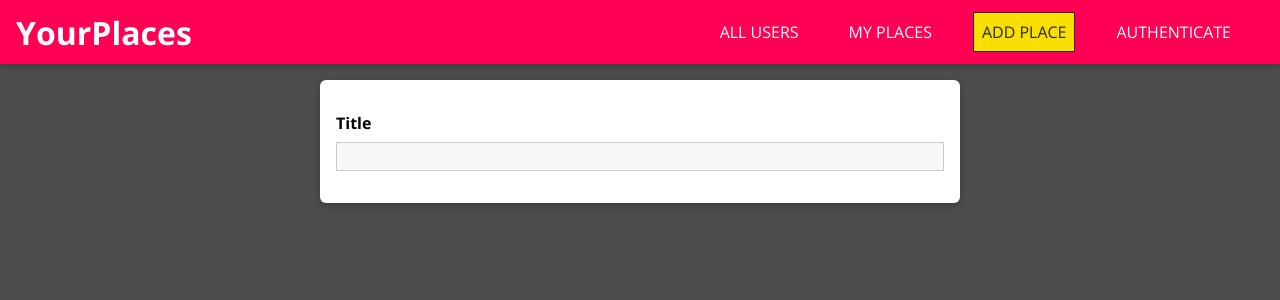
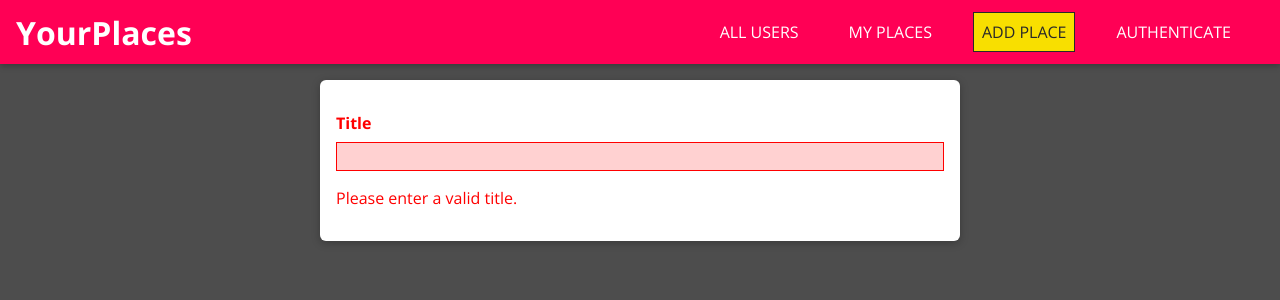
Before and after one commit to shahmeet999/mern-learning, a React (Vite) app in the folder frontend/my-app/: page /places/new in a window 1280 px wide. Shown: the top 300 px of the page. Built offline with nearby package versions, Linux system fonts and the light colour scheme.

Commit message:
input added

```diff
--- a/frontend/my-app/src/places/pages/NewPlace.jsx
+++ b/frontend/my-app/src/places/pages/NewPlace.jsx
@@ -5,7 +5,15 @@
 const NewPlace = () => {
   return (
     <form className="place-form">
-      <Input id="title" element="input" type="text" label="Title" />
+      <Input
+        id="title"
+        element="input"
+        type="text"
+        label="Title"
+        validators={[]}
+        errorText="Please enter a valid title."
+      />
+
     </form>
   );
 };
--- a/frontend/my-app/src/shared/components/FormElements/Input.jsx
+++ b/frontend/my-app/src/shared/components/FormElements/Input.jsx
@@ -1,18 +1,52 @@
-import React from "react";
+import React, { useReducer } from "react";
 import "./Input.css";
 
+const inputReducer = (state, action) => {
+  switch (action.type) {
+    case "CHANGE":
+      return {
+        ...state,
+        value: action.val,
+        isValid: true,
+      };
+    default:
+      return state;
+  }
+};
+
 const Input = (props) => {
+  const [inputState, dispatch] = useReducer(inputReducer, {
+    value: "",
+    isValid: false,
+  });
+
+  const changeHadler = (event) => {
+    dispatch({ type: "CHANGE", val: event.target.value });
+  };
+
   const element =
     props.element === "input" ? (
-      <input id={props.id} type={props.type} placeholder={props.placeholder} />
+      <input
+        id={props.id}
+        type={props.type}
+        placeholder={props.placeholder}
+        onChange={changeHadler}
+        value={inputState.value}
+      />
     ) : (
-      <textarea id={props.id} rows={props.rows || 3} />
+      <textarea
+        id={props.id}
+        rows={props.rows || 3}
+        onChange={changeHadler}
+        value={inputState.value}
+      />
     );
 
   return (
-    <div className={`form-control`}>
+    <div className={`form-control ${!inputState.isValid && "form-control--invalid"}`}>
       <label htmlFor={props.id}>{props.label}</label>
       {element}
+      {!inputState.isValid && <p>{props.errorText}</p>}
     </div>
   );
 };
```
